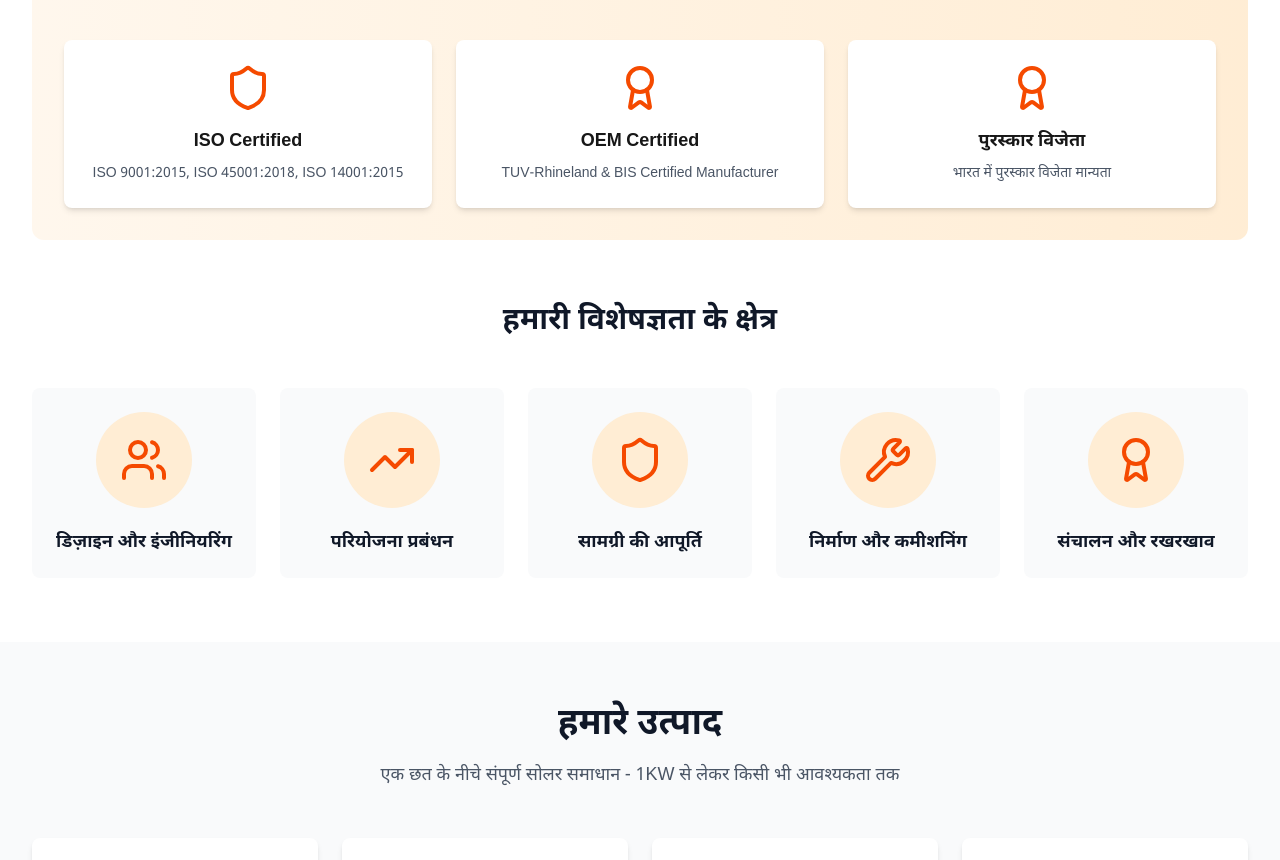
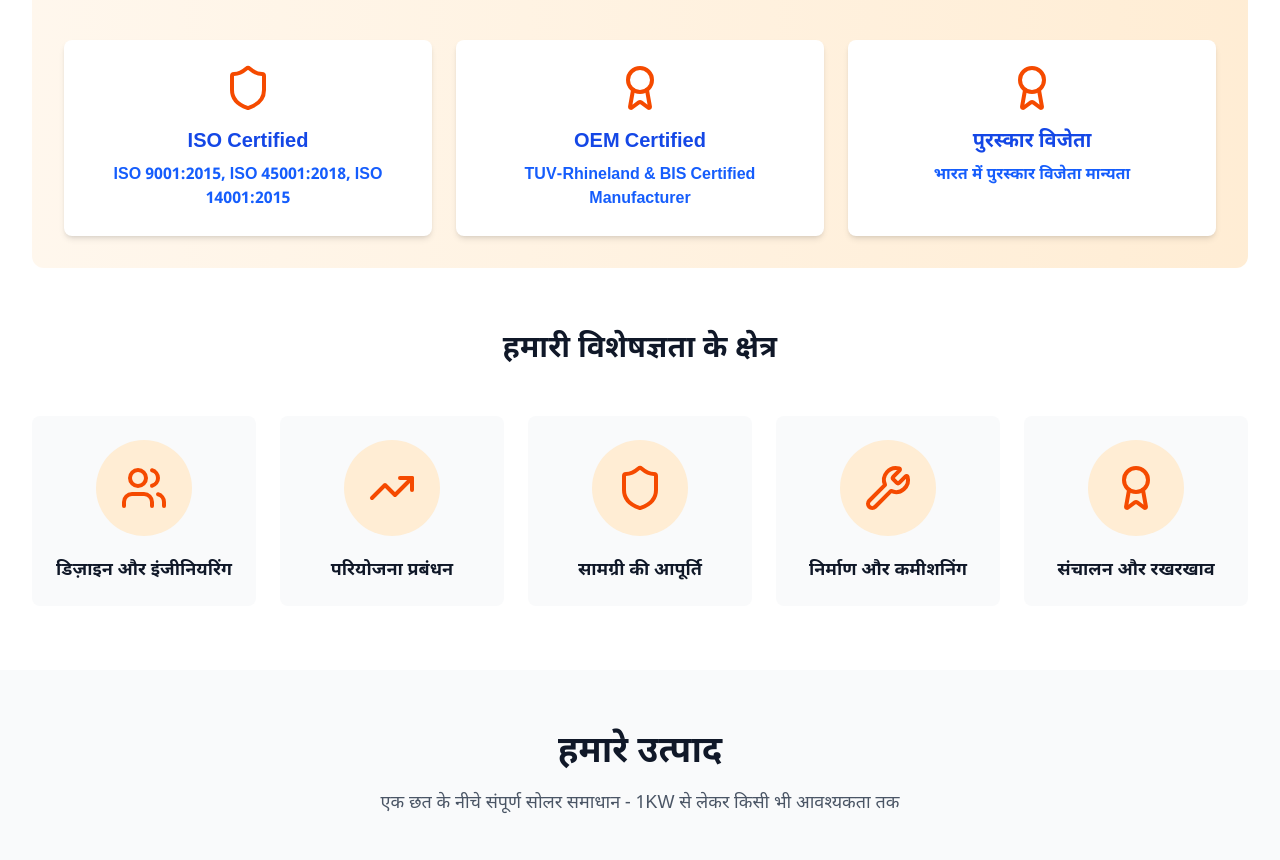
Before and after one commit to kp1153/nripendra, a Next.js app: page / in a window 1280 px wide. Shown: the part 2006-2866 px from the top of the page. Built offline with nearby package versions, Linux system fonts and the light colour scheme.

Commit message:
Fixed some issues

```diff
--- a/components/AboutSection.js
+++ b/components/AboutSection.js
@@ -53,22 +53,22 @@ export default function AboutSection() {
           <div className="grid grid-cols-1 md:grid-cols-3 gap-6">
             <div className="bg-white p-6 rounded-lg shadow-md text-center">
               <Shield className="h-12 w-12 text-orange-600 mx-auto mb-4" />
-              <h4 className="font-semibold text-lg mb-2">ISO Certified</h4>
-              <p className="text-gray-600 text-sm">
+              <h4 className="font-bold text-xl mb-2 text-blue-700">ISO Certified</h4>
+              <p className="text-blue-600 text-base font-semibold">
                 ISO 9001:2015, ISO 45001:2018, ISO 14001:2015
               </p>
             </div>
             <div className="bg-white p-6 rounded-lg shadow-md text-center">
               <Award className="h-12 w-12 text-orange-600 mx-auto mb-4" />
-              <h4 className="font-semibold text-lg mb-2">OEM Certified</h4>
-              <p className="text-gray-600 text-sm">
+              <h4 className="font-bold text-xl mb-2 text-blue-700">OEM Certified</h4>
+              <p className="text-blue-600 text-base font-semibold">
                 TUV-Rhineland & BIS Certified Manufacturer
               </p>
             </div>
             <div className="bg-white p-6 rounded-lg shadow-md text-center">
               <Award className="h-12 w-12 text-orange-600 mx-auto mb-4" />
-              <h4 className="font-semibold text-lg mb-2">पुरस्कार विजेता</h4>
-              <p className="text-gray-600 text-sm">
+              <h4 className="font-bold text-xl mb-2 text-blue-700">पुरस्कार विजेता</h4>
+              <p className="text-blue-600 text-base font-semibold">
                 भारत में पुरस्कार विजेता मान्यता
               </p>
             </div>
```
